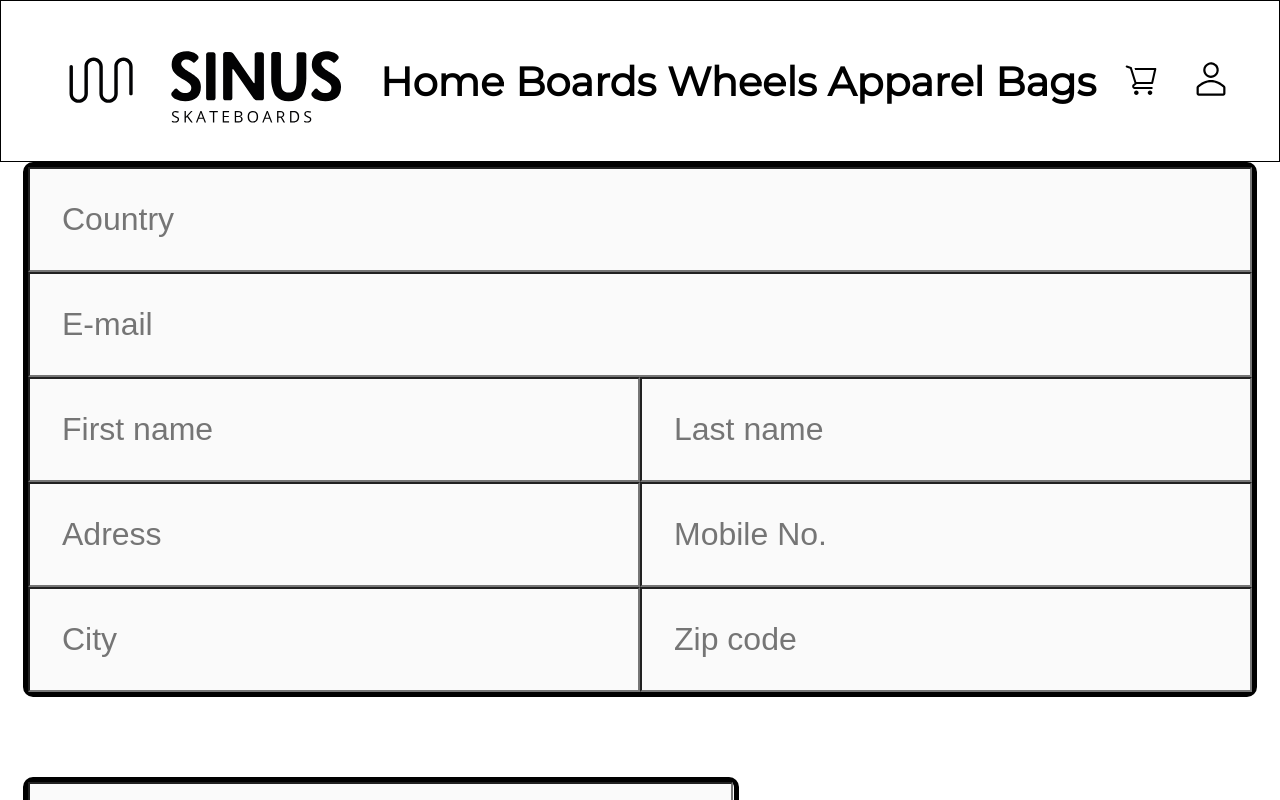
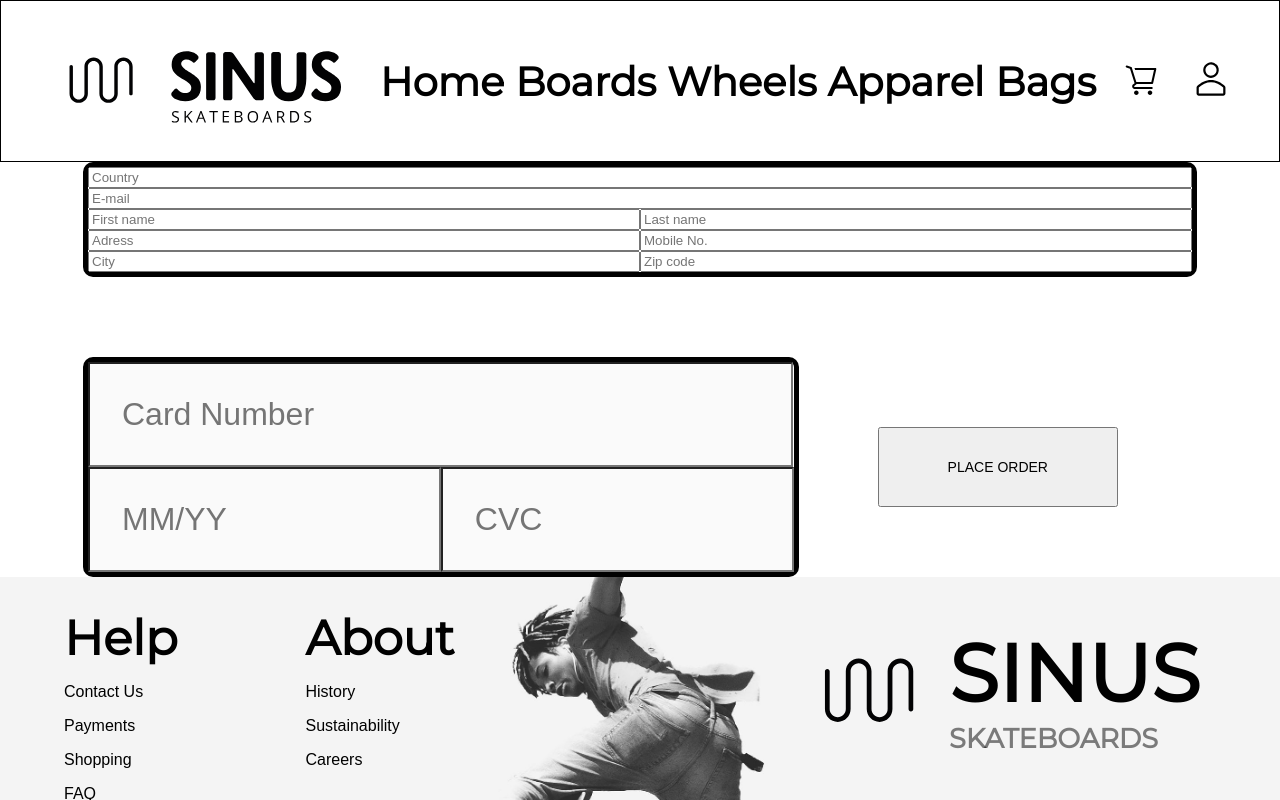
Before and after one commit to JesperSkold/SINUS-webshop, a Vue app: page /checkout in a window 1280 px wide. Shown: the top 800 px of the page. Built offline with nearby package versions, Linux system fonts and the light colour scheme; a web font is replaced by a local one.

Commit message:
Update before pull

```diff
--- a/src/components/CheckoutForm.vue
+++ b/src/components/CheckoutForm.vue
@@ -1,6 +1,7 @@
 <template>
   <form action="" class="checkout-form">
-    <div class="personal-info">
+    <CreateAccount />
+    <!-- <div class="personal-info">
       <div class="country-email">
         <input type="text" placeholder="Country" />
         <input type="text" placeholder="E-mail" />
@@ -17,7 +18,7 @@
         <input type="text" placeholder="City" />
         <input type="text" placeholder="Zip code" />
       </div>
-    </div>
+    </div> -->
     <div class="payment-container">
       <div class="payment-info">
         <div class="card-number">
@@ -34,7 +35,9 @@
 </template>
 
 <script>
+import CreateAccount from "@/components/CreateAccount";
 export default {
+  components: { CreateAccount },
   data() {
     return {};
   },
@@ -61,15 +64,6 @@ button {
 
 .checkout-form {
   margin: auto;
-}
-
-.checkout-form > label {
-  position: absolute;
-  top: 50px;
-  left: 20px;
-  padding: 5px 10px;
-  border-radius: 15px;
-  background: #fff;
 }
 
 .name-input input,
--- /dev/null
+++ b/src/components/CreateAccount.vue
@@ -0,0 +1,51 @@
+<template>
+  <div class="personal-info">
+    <div class="country-email">
+      <input type="text" placeholder="Country" />
+      <input type="text" placeholder="E-mail" />
+    </div>
+    <div class="name-input">
+      <input type="text" placeholder="First name" />
+      <input type="text" placeholder="Last name" />
+    </div>
+    <div class="adress-mobile">
+      <input type="text" placeholder="Adress" />
+      <input type="text" placeholder="Mobile No." />
+    </div>
+    <div class="city-zip">
+      <input type="text" placeholder="City" />
+      <input type="text" placeholder="Zip code" />
+    </div>
+  </div>
+</template>
+
+<script>
+export default {
+  data() {
+    return {};
+  },
+};
+</script>
+
+<style lang="scss" scoped>
+.checkout-form {
+  margin: auto;
+}
+
+.name-input input,
+.adress-mobile input,
+.city-zip input {
+  width: 34rem;
+}
+
+.country-email {
+  display: flex;
+  flex-direction: column;
+}
+
+.personal-info,
+.payment-info {
+  border: 5px solid black;
+  border-radius: 10px;
+}
+</style>
```
